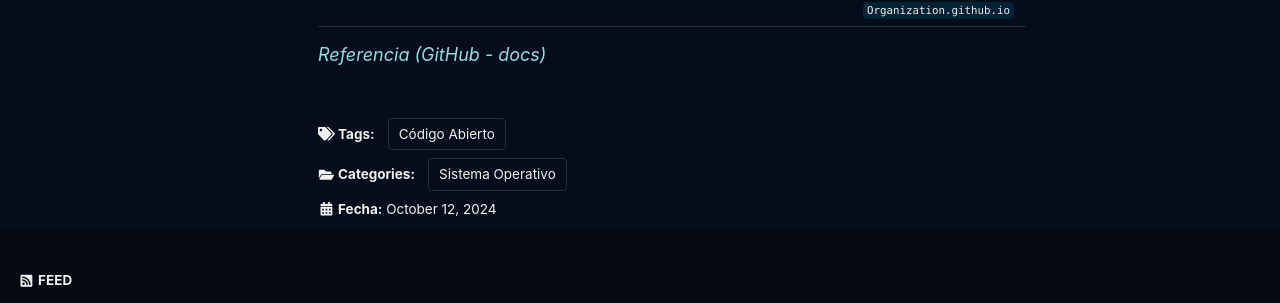
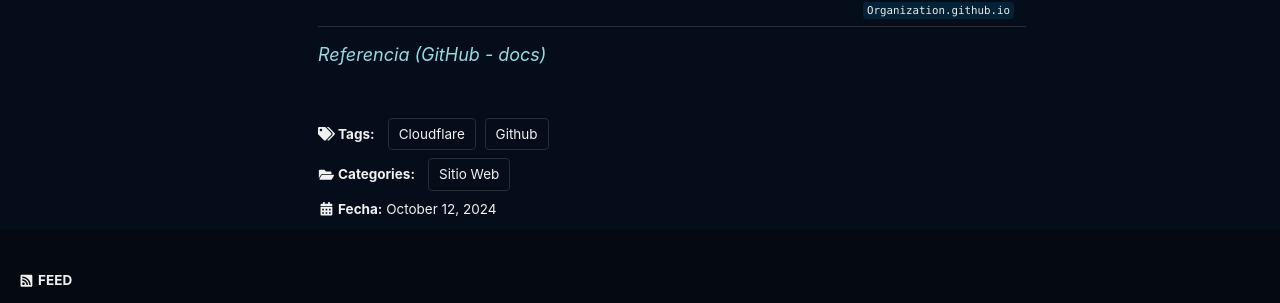
Before and after one commit to 4rleki-ing/4rleki-ing.github.io, a Jekyll site: the page built from _posts/2024-01-04-Github-Cloudflare.md, in a window 1280 px wide and 900 px high, scrolled down 6273 px. Shown: the part 543-846 px from the top of the window. Built offline with Jekyll 4.4.1, drawn with Linux system fonts in a browser that asks for light colours; cached includes are drawn as plain includes; a script that is not in the unit is left out.

Commit message:
Create tag

```diff
--- a/_posts/2024-01-04-Github-Cloudflare.md
+++ b/_posts/2024-01-04-Github-Cloudflare.md
@@ -8,9 +8,10 @@ header:
   teaser: /assets/images/Github.Pages/Pages.png
   teaser_home_page: true
 categories:
-  - Sistema Operativo
+  - Sitio Web
 tags:
-  - Código Abierto
+  - Github
+  - Cloudflare
 ---
 
 <p align="center">
```
Also changed, not shown: _posts/2024-01-03-Curso-GIT.md (+2 -2 lines).
